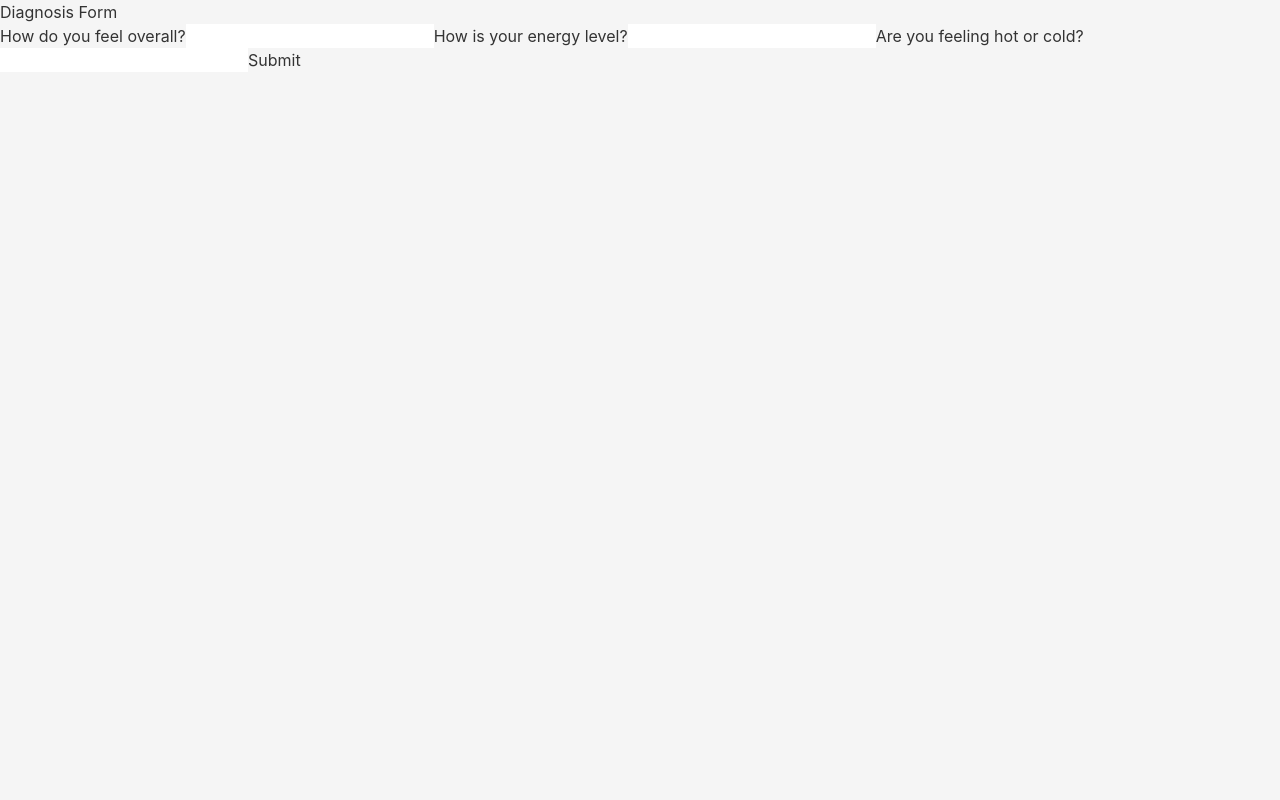
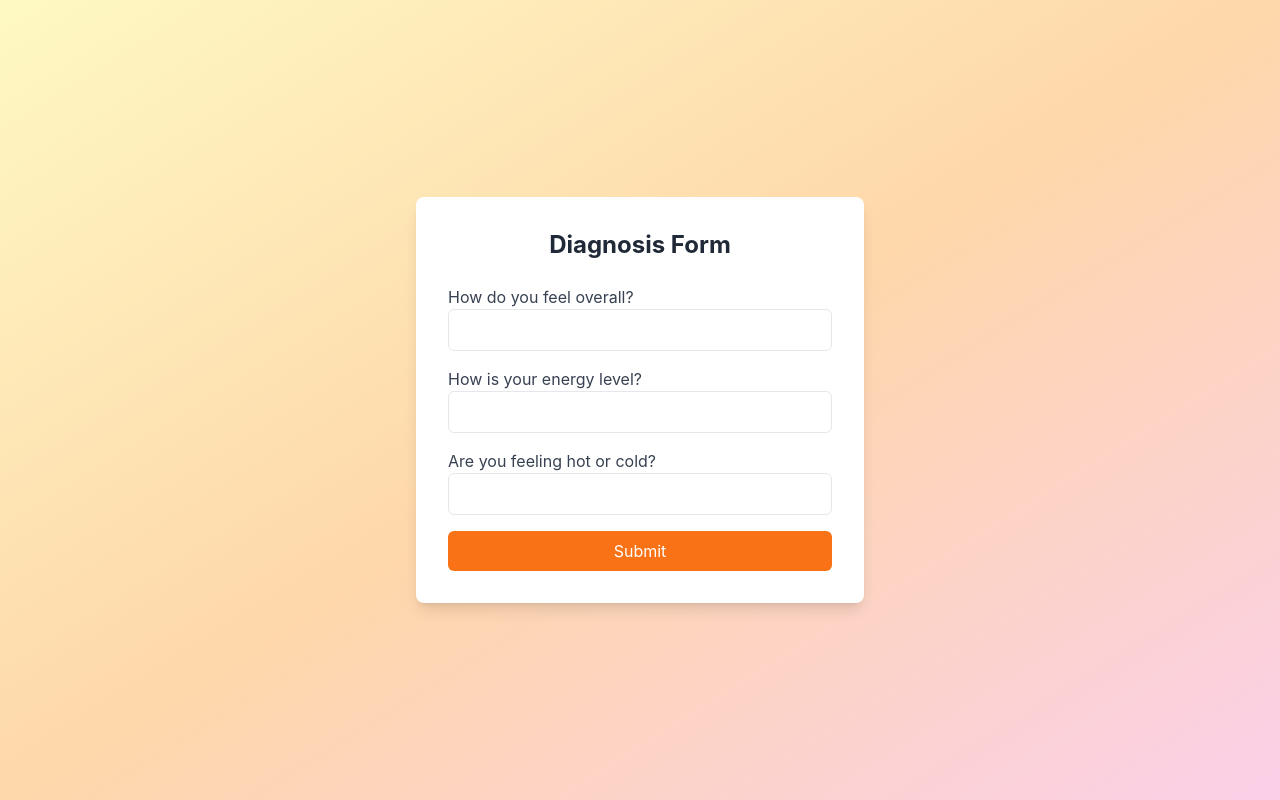
Before and after one commit to the-true-kid/Tcm-front, a React (Create React App) app in the folder tcm-app-frontend/: page /diagnosis in a window 1280 px wide. Built offline with nearby package versions, Linux system fonts and the light colour scheme.

Commit message:
feat: add Tailwind CSS styling to DiagnosisForm

```diff
--- a/tcm-app-frontend/src/components/DiagnosisForm.js
+++ b/tcm-app-frontend/src/components/DiagnosisForm.js
@@ -5,6 +5,7 @@ import axios from 'axios';
 const DiagnosisForm = () => {
   const [responses, setResponses] = useState({});
   const [report, setReport] = useState('');
+  const [error, setError] = useState(null);
 
   const handleChange = (e) => {
     setResponses({ ...responses, [e.target.name]: e.target.value });
@@ -18,33 +19,61 @@ const DiagnosisForm = () => {
         headers: { Authorization: `Bearer ${token}` },
       });
       setReport(response.data.diagnosis_report);
+      setError(null); // Clear any errors
     } catch (error) {
+      setError('Failed to submit diagnosis. Please try again.');
       console.error('Error submitting diagnosis:', error.message);
     }
   };
 
   return (
-    <div>
-      <h2>Diagnosis Form</h2>
-      <form onSubmit={handleSubmit}>
-        <label>How do you feel overall?</label>
-        <input type="text" name="feeling" onChange={handleChange} />
+    <div className="flex items-center justify-center h-screen bg-gradient-to-br from-yellow-100 via-orange-200 to-pink-200">
+      <div className="w-full max-w-md bg-white p-8 rounded-lg shadow-lg">
+        <h2 className="text-2xl font-bold mb-6 text-center text-gray-800">Diagnosis Form</h2>
+        {error && <p className="text-red-500 mb-4">{error}</p>}
+        <form onSubmit={handleSubmit} className="space-y-4">
+          <div>
+            <label className="block text-gray-700">How do you feel overall?</label>
+            <input
+              type="text"
+              name="feeling"
+              onChange={handleChange}
+              className="w-full px-4 py-2 border rounded-md focus:outline-none focus:ring-2 focus:ring-orange-400"
+            />
+          </div>
+          <div>
+            <label className="block text-gray-700">How is your energy level?</label>
+            <input
+              type="text"
+              name="energy"
+              onChange={handleChange}
+              className="w-full px-4 py-2 border rounded-md focus:outline-none focus:ring-2 focus:ring-orange-400"
+            />
+          </div>
+          <div>
+            <label className="block text-gray-700">Are you feeling hot or cold?</label>
+            <input
+              type="text"
+              name="temperature"
+              onChange={handleChange}
+              className="w-full px-4 py-2 border rounded-md focus:outline-none focus:ring-2 focus:ring-orange-400"
+            />
+          </div>
+          <button
+            type="submit"
+            className="w-full bg-orange-500 text-white py-2 px-4 rounded-md hover:bg-orange-600 transition duration-300"
+          >
+            Submit
+          </button>
+        </form>
 
-        <label>How is your energy level?</label>
-        <input type="text" name="energy" onChange={handleChange} />
-
-        <label>Are you feeling hot or cold?</label>
-        <input type="text" name="temperature" onChange={handleChange} />
-
-        <button type="submit">Submit</button>
-      </form>
-
-      {report && (
-        <div>
-          <h3>Your Diagnosis Report</h3>
-          <p>{report}</p>
-        </div>
-      )}
+        {report && (
+          <div className="mt-8">
+            <h3 className="text-xl font-semibold text-gray-800">Your Diagnosis Report</h3>
+            <p className="mt-2 text-gray-600">{report}</p>
+          </div>
+        )}
+      </div>
     </div>
   );
 };
```
